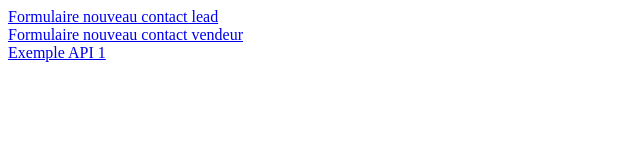
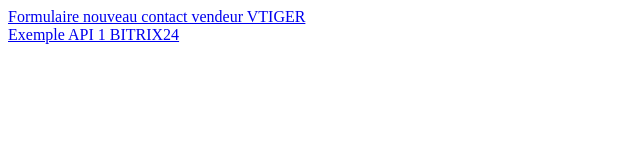
Before and after one commit to apitton/attentifimmo, a plain HTML site: page index.html in a window 1280 px wide. Shown: the whole page, without its empty margins (0-640 px from the left). Drawn offline with Linux system fonts and the light colour scheme.

Commit message:
Update index.html

```diff
--- a/index.html
+++ b/index.html
@@ -1,6 +1,5 @@
 <meta http-equiv="Content-Type" content="text/html;charset=UTF-8">
 <body>
-<a href="form_nouveau_contact_lead">Formulaire nouveau contact lead</a></br>
-<a href="form_nouveau_contact_vendeur">Formulaire nouveau contact vendeur</a></br>
-<a href="API_example1">Exemple API 1</a>
+<a href="form_nouveau_contact_vendeur">Formulaire nouveau contact vendeur VTIGER</a></br>
+<a href="API_example1">Exemple API 1 BITRIX24</a>
 </body>
```
